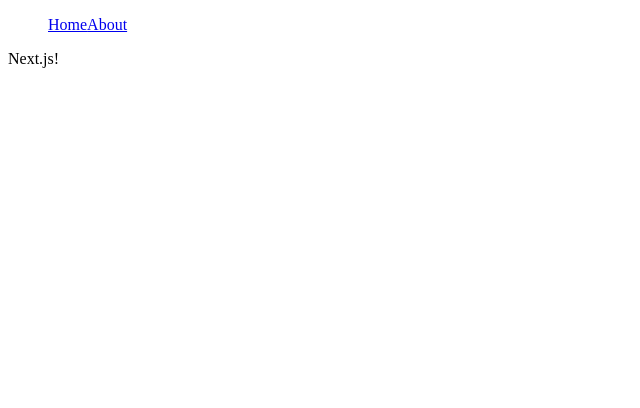
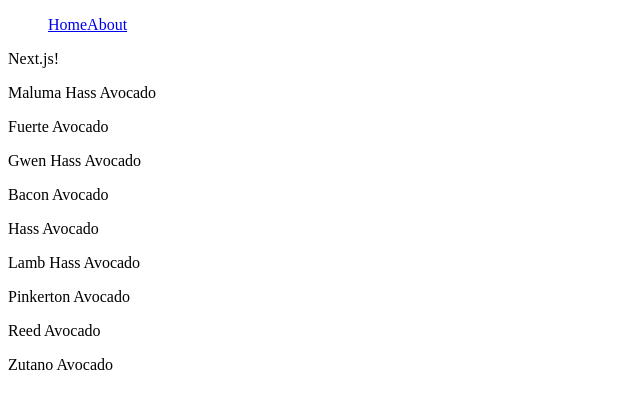
Before and after one commit to HectorFranc/avocado-store, a Next.js app: page / in a window 1280 px wide. Shown: the top 408 px of the page, without its empty margins (0-640 px from the left). Built offline with nearby package versions, Linux system fonts and the light colour scheme.

Commit message:
Fetch API try

```diff
--- a/pages/index.tsx
+++ b/pages/index.tsx
@@ -1,11 +1,24 @@
-import React from 'react'
+import { useState, useEffect } from 'react'
 import Navbar from '../components/Navbar/Navbar'
 
 const HomePage = () => {
+  const [productList, setProductList] = useState<TProduct[]>([])
+
+  useEffect(() => {
+    window
+      .fetch('/api/avo')
+      .then((data) => data.json())
+      .then(({ data }) => setProductList(data))
+  }, [])
+
   return (
     <div>
       <Navbar />
       <div>Next.js!</div>
+
+      {productList.map((product) => (
+        <p>{product.name}</p>
+      ))}
     </div>
   )
 }
```
